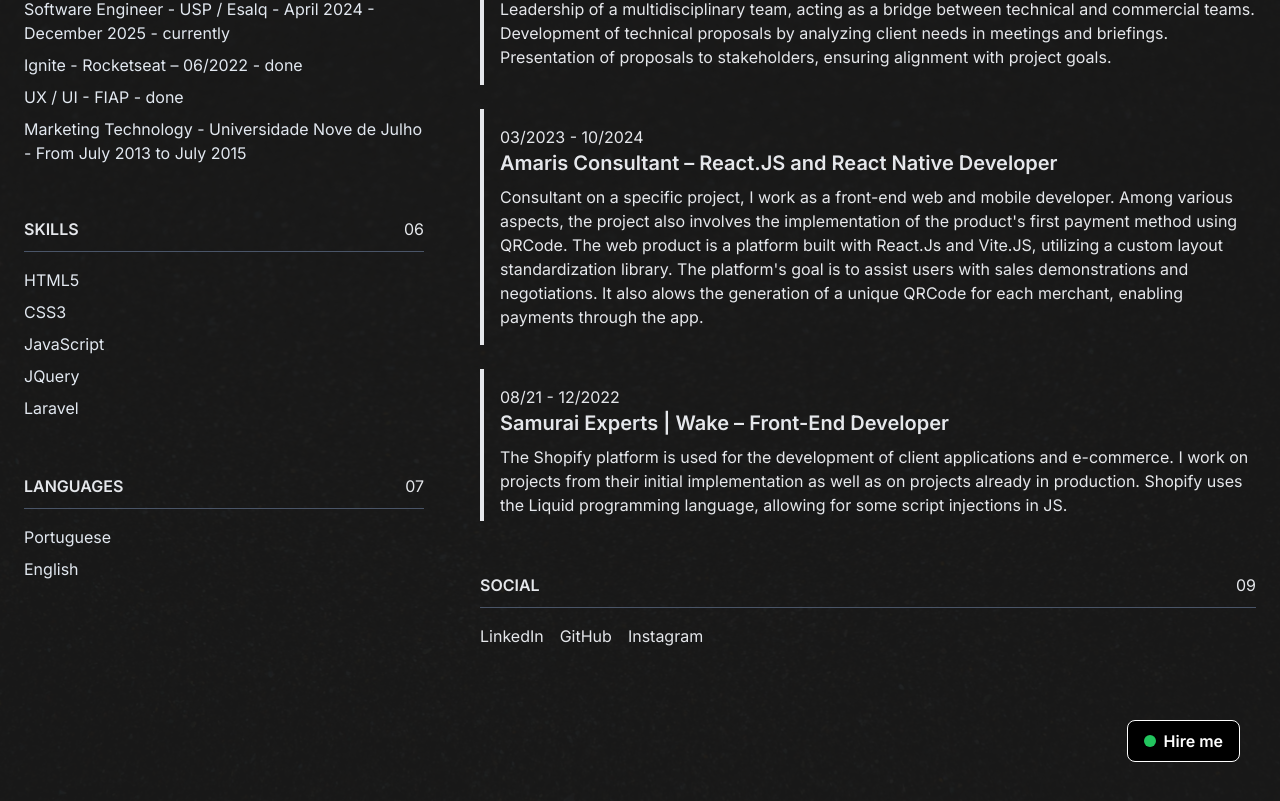
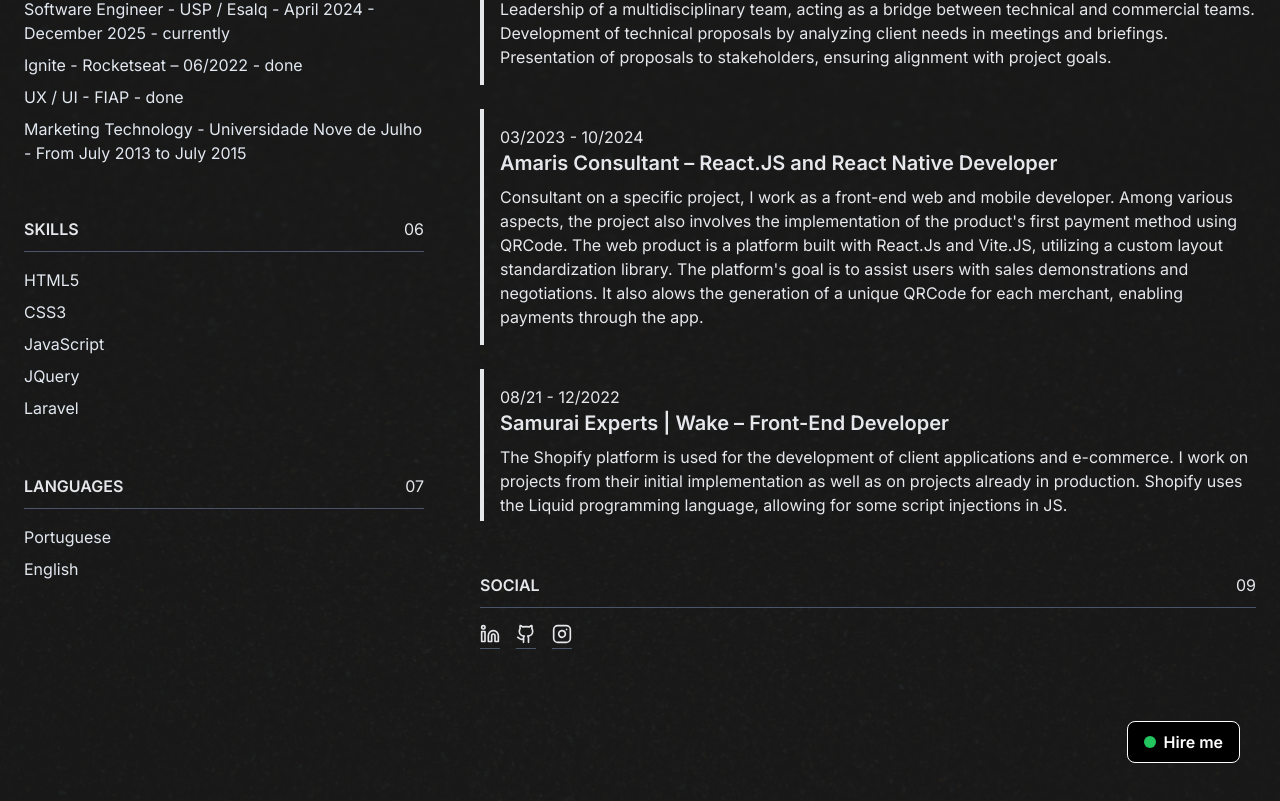
Before and after one commit to CarlosFariass/resume, a React (Vite) app: page / in a window 1280 px wide. Shown: the part 609-1410 px from the top of the page. Built offline with nearby package versions, Linux system fonts and the light colour scheme.

Commit message:
add social media icons with licid

```diff
--- a/package.json
+++ b/package.json
@@ -11,6 +11,7 @@
   },
   "dependencies": {
     "@fontsource/inter": "^5.2.5",
+    "lucide-react": "^0.487.0",
     "react": "^19.0.0",
     "react-dom": "^19.0.0"
   },
--- a/src/App.tsx
+++ b/src/App.tsx
@@ -8,7 +8,7 @@ import Languages from './components/Languages'
 import Education from './components/Education'
 import Socials from './components/Socials'
 import BackgroundImage from './assets/textures.jpg'
-import Sidebar from './components/Sidebar'
+import Download from './components/Download'
 import Hire from './components/Hire'
 
 function App() {
@@ -40,7 +40,7 @@ function App() {
   return (
     <>
       <div>
-        <Sidebar />
+        <Download />
       </div>
       <div className="min-h-screen text-gray-200 p-6 relative">
         <div
--- a/src/components/Socials.tsx
+++ b/src/components/Socials.tsx
@@ -1,3 +1,5 @@
+import { Linkedin, Github, Instagram } from 'lucide-react'
+
 export default function Socials() {
   return (
     <section className="mb-8 ml-6 pb-6 pt-5">
@@ -6,9 +8,30 @@ export default function Socials() {
         <span>09</span>
       </div>
       <div className="flex gap-4">
-          <a href="https://www.linkedin.com/in/carlos-farias-86b72a121/" target="_blank" className="text-primary hover:underline">LinkedIn</a>
-          <a href="https://github.com/CarlosFariass" target="_blank" className="text-primary hover:underline">GitHub</a>
-          <a href="https://www.instagram.com/carloshf93/" target="_blank" className="text-primary hover:underline">Instagram</a>
+        <a
+          href="https://www.linkedin.com/in/carlos-farias-86b72a121/"
+          target="_blank"
+          className="border-b border-[#4A5568] hover:border-white pb-1 transition-colors"
+          aria-label="LinkedIn"
+        >
+          <Linkedin className="w-5 h-5"/>
+        </a>
+        <a
+          href="https://github.com/CarlosFariass"
+          target="_blank"
+          className="border-b border-[#4A5568] hover:border-white pb-1 transition-colors"
+          aria-label="GitHub"
+        >
+          <Github className="w-5 h-5" />
+        </a>
+        <a
+          href="https://www.instagram.com/carloshf93/"
+          target="_blank"
+          className="border-b border-[#4A5568] hover:border-white pb-1 transition-colors"
+          aria-label="Instagram"
+        >
+          <Instagram className="w-5 h-5" />
+        </a>
       </div>
     </section>
   )
```
Also changed, not shown: src/components/Download.tsx (renamed from src/components/Sidebar.tsx), 2 other files (tests, documents, lock files or other folders). Lines whose indentation alone changed are shown as unchanged.
